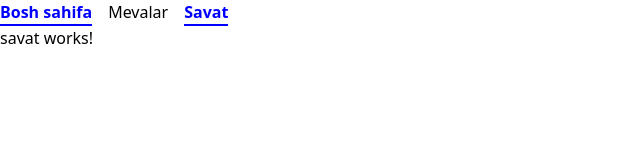
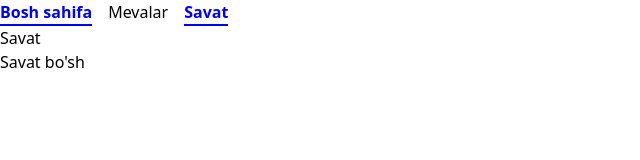
Before and after one commit to XudoyberdiyevJamshid/claudeteacher, an Angular app: page /savat in a window 1280 px wide. Shown: the top 160 px of the page, without its empty margins (0-640 px from the left). Built offline with nearby package versions, Linux system fonts and the light colour scheme.

Commit message:
feat: refactor MevaService and update component imports; enhance savat functionality

```diff
--- a/src/app/app.ts
+++ b/src/app/app.ts
@@ -2,7 +2,7 @@ import { Component } from '@angular/core';
 import { FormsModule } from '@angular/forms';
 import { RouterOutlet, RouterLinkWithHref, RouterLinkActive } from '@angular/router';
 import { MevaCard } from './meva-card/meva-card';
-import { MevaService } from './meva';
+import { MevaService } from './service/meva';
 
 @Component({
   selector: 'app-root',
--- a/src/app/meva-card/meva-card.ts
+++ b/src/app/meva-card/meva-card.ts
@@ -18,7 +18,7 @@ export class MevaCard {
     this.tanland.emit(this.nomi);
   }
   savatgaqoshish() {
-    this.savatgaqoshildi.emit(this.narxi);
+    this.savatgaqoshildi.emit();
   }
   ochirish() {
     this.ochirildi.emit();
--- a/src/app/pages/mevalar/mevalar.html
+++ b/src/app/pages/mevalar/mevalar.html
@@ -1,9 +1,9 @@
 <h1>Mevalar ro'yxati</h1>
 
-<div>
-  <input [(ngModel)]="yangi_nomi" placeholder="Meva nomi" />
-  <input [(ngModel)]="yangi_rangi" placeholder="Rangi" />
-  <input type="number" [(ngModel)]="yangi_narxi" placeholder="Narxi" />
+<div class="flex gap-3">
+  <input class="inp" [(ngModel)]="yangi_nomi" placeholder="Meva nomi" />
+  <input class="inp" [(ngModel)]="yangi_rangi" placeholder="Rangi" />
+  <input class="inp" type="number" [(ngModel)]="yangi_narxi" placeholder="Narxi" />
   <button (click)="qoshish()">Qo'shish</button>
 </div>
 
@@ -13,6 +13,7 @@
     [rangi]="meva.rangi"
     [narxi]="meva.narxi"
     (ochirildi)="ochirish(ind)"
+    (savatgaqoshildi)="savatgaQoshish(meva)"
   >
   </app-meva-card>
 }
--- a/src/app/pages/mevalar/mevalar.ts
+++ b/src/app/pages/mevalar/mevalar.ts
@@ -1,6 +1,6 @@
 import { Component } from '@angular/core';
 import { MevaCard } from '../../meva-card/meva-card';
-import { MevaService } from '../../meva';
+import { MevaService } from '../../service/meva';
 import { FormsModule } from '@angular/forms';
 @Component({
   selector: 'app-mevalar',
@@ -31,4 +31,7 @@ export class Mevalar {
   ochirish(index: number) {
     this.mevaService.ochirish(index);
   }
+  savatgaQoshish(meva: { nomi: string; rangi: string; narxi: number }) {
+    this.mevaService.savatgaQoshish(meva);
+  }
 }
--- a/src/app/pages/savat/savat.html
+++ b/src/app/pages/savat/savat.html
@@ -1 +1,13 @@
-<p>savat works!</p>
+<h1>Savat</h1>
+
+@if (mevaservice.savat.length === 0) {
+  <p>Savat bo'sh</p>
+} @else {
+  @for (meva of mevaservice.savat; track meva.nomi; let ind = $index) {
+    <div>
+      <p>{{ meva.nomi }} — {{ meva.narxi }} so'm</p>
+      <button class="btn" (click)="ochirish(ind)">O'chirish</button>
+    </div>
+  }
+  <h2>Jami: {{ mevaservice.jami }} so'm</h2>
+}
--- a/src/app/pages/savat/savat.ts
+++ b/src/app/pages/savat/savat.ts
@@ -1,4 +1,5 @@
 import { Component } from '@angular/core';
+import { MevaService } from '../../service/meva';
 
 @Component({
   selector: 'app-savat',
@@ -6,4 +7,10 @@ import { Component } from '@angular/core';
   templateUrl: './savat.html',
   styleUrl: './savat.css',
 })
-export class Savat {}
+export class Savat {
+  constructor(public mevaservice: MevaService) {}
+
+  ochirish(index: number) {
+    this.mevaservice.savatdanOchirish(index);
+  }
+}
--- a/src/app/meva.ts
+++ b/src/app/service/meva.ts
@@ -11,6 +11,8 @@ export class MevaService {
     { nomi: 'Nok', rangi: 'Yashil', narxi: 8000 },
   ];
 
+  savat: { nomi: string; rangi: string; narxi: number }[] = [];
+
   qoshish(meva: { nomi: string; rangi: string; narxi: number }) {
     this.mevalar.push(meva);
   }
@@ -18,4 +20,15 @@ export class MevaService {
   ochirish(index: number) {
     this.mevalar.splice(index, 1);
   }
+
+  savatgaQoshish(meva: { nomi: string; rangi: string; narxi: number }) {
+    this.savat.push(meva);
+  }
+  savatdanOchirish(index: number) {
+    this.savat.splice(index, 1);
+  }
+
+  get jami() {
+    return this.savat.reduce((sum, m) => sum + m.narxi, 0);
+  }
 }
```
Also changed, not shown: 1 other file (tests, documents, lock files or other folders).
